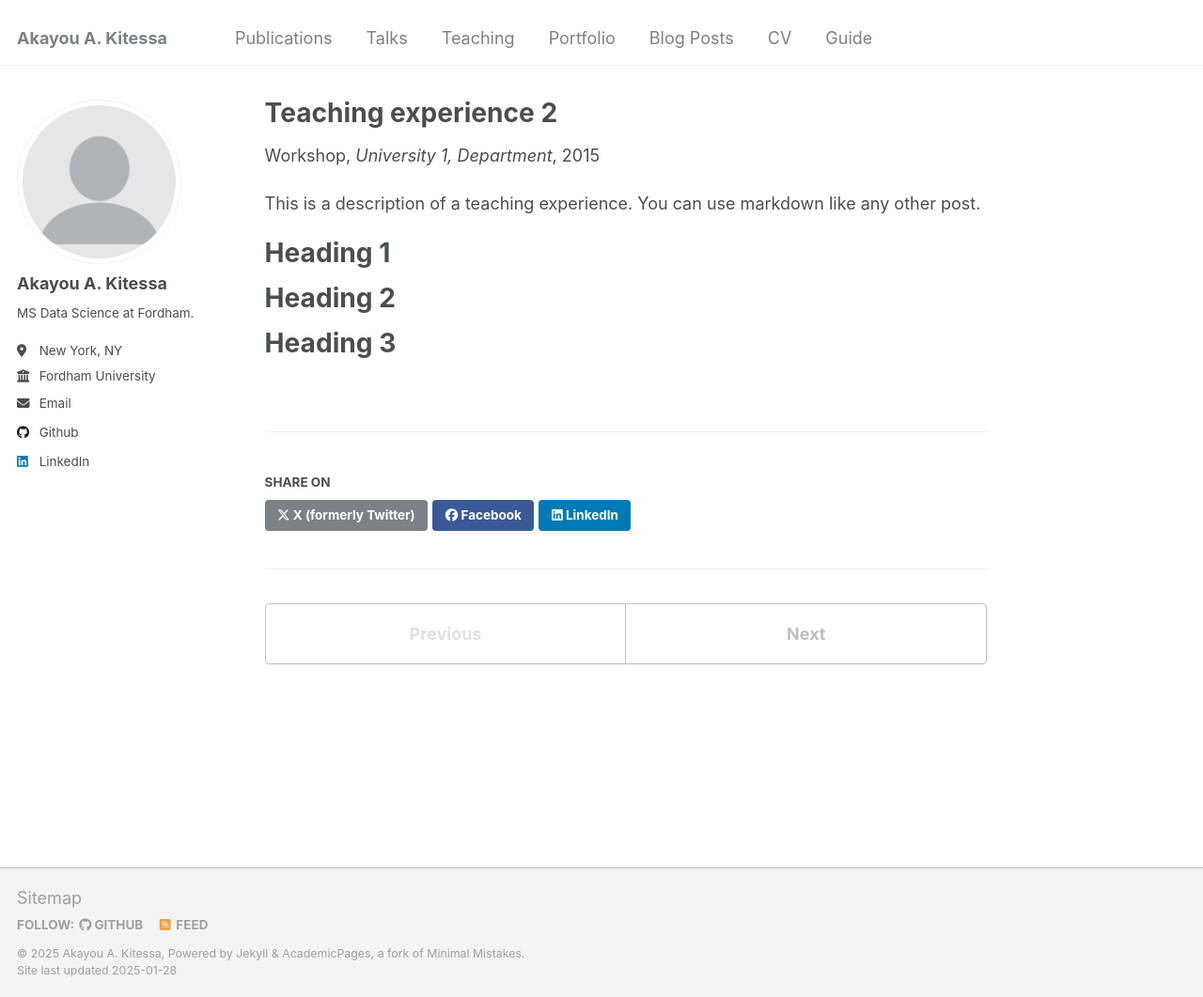
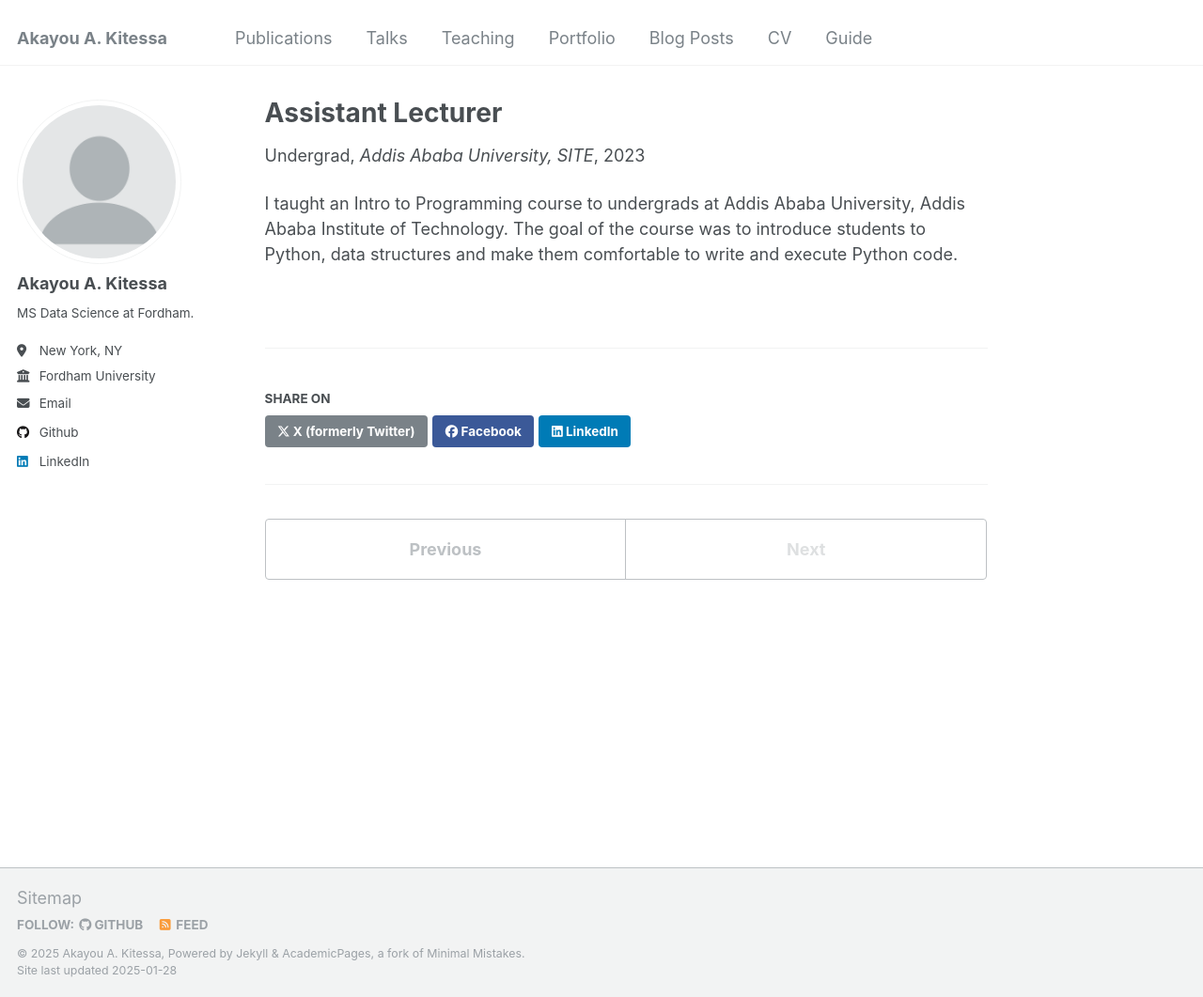
Before and after one commit to akuadane/akuadane.github.io, a Jekyll site: the page built from _teaching/2015-spring-teaching-2.md, in a window 1280 px wide and 1061 px high. Shown: the whole window at 94% size. Built offline with Jekyll 4.4.1, drawn with Linux system fonts in a browser that asks for light colours.

```diff
--- a/_teaching/2015-spring-teaching-2.md
+++ b/_teaching/2015-spring-teaching-2.md
@@ -1,20 +1,11 @@
 ---
-title: "Teaching experience 2"
+title: "Assistant Lecturer"
 collection: teaching
-type: "Workshop"
+type: "Undergrad"
 permalink: /teaching/2015-spring-teaching-1
-venue: "University 1, Department"
-date: 2015-01-01
-location: "City, Country"
+venue: "Addis Ababa University, SITE"
+date: 2023-06-01
+location: "Addis Ababa University"
 ---
 
-This is a description of a teaching experience. You can use markdown like any other post.
-
-Heading 1
-======
-
-Heading 2
-======
-
-Heading 3
-======
+I taught an Intro to Programming course to undergrads at Addis Ababa University, Addis Ababa Institute of Technology. The goal of the course was to introduce students to Python, data structures and make them comfortable to write and execute Python code.
```
Also changed, not shown: _publications/2009-10-01-paper-title-number-1.md (+7 -7 lines), _publications/2010-10-01-paper-title-number-2.md (deleted, +0 -14 lines), _publications/2015-10-01-paper-title-number-3.md (deleted, +0 -14 lines), _publications/2024-02-17-paper-title-number-4.md (deleted, +0 -13 lines), _teaching/2014-spring-teaching-1.md (+1 -1 lines).
